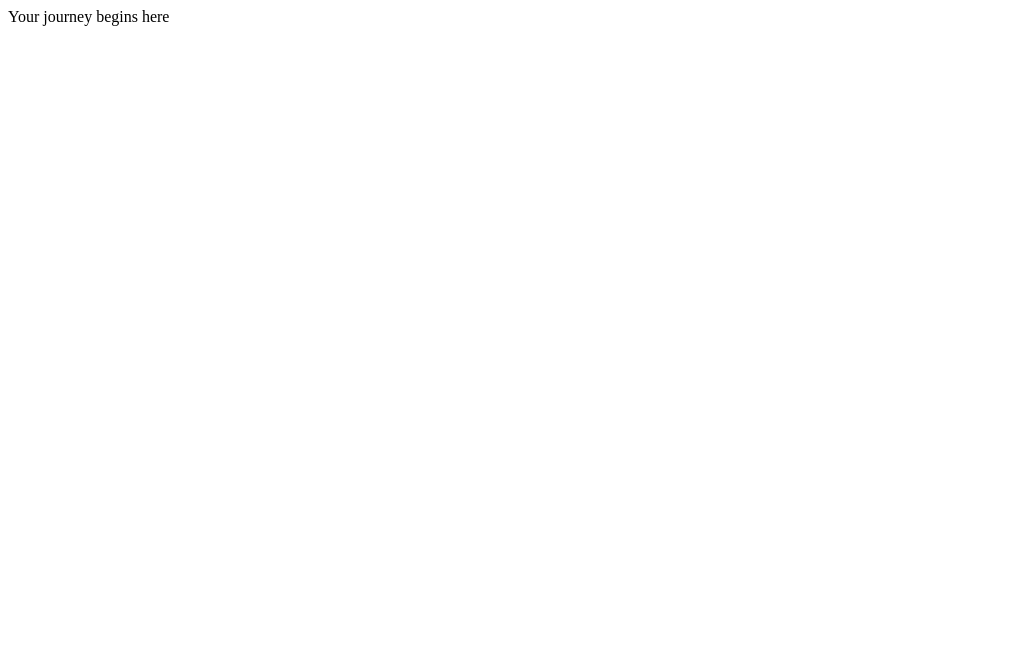
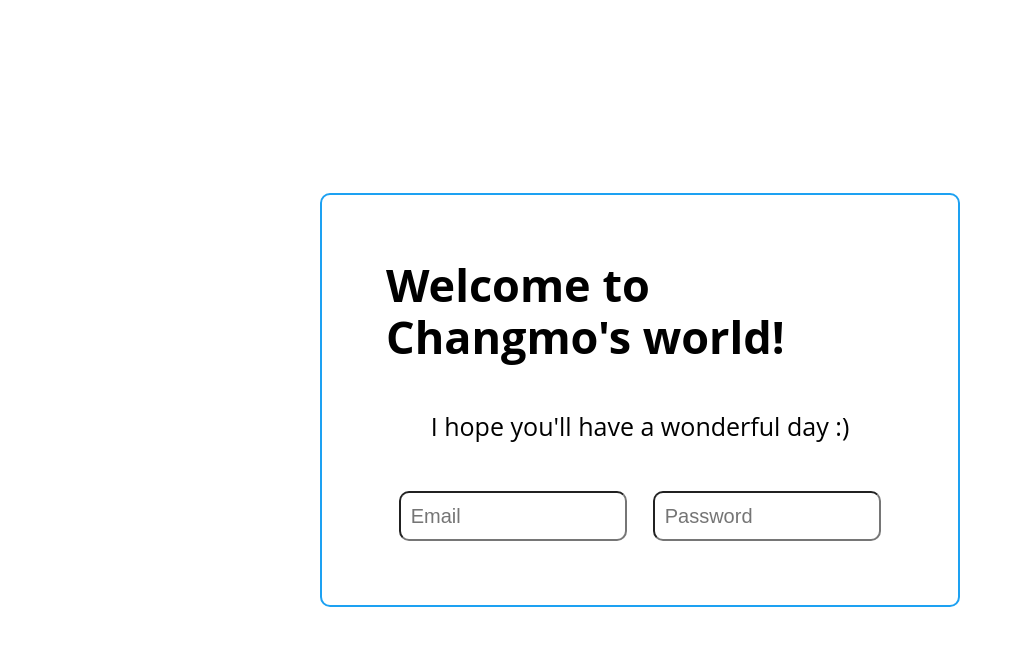
Before and after one commit to ChangmoSung/Changmo, a React (Create React App) app in the folder client/: page / in a window 1280 px wide. Shown: the top 646 px of the page, without its empty margins (0-1014 px from the left). Built offline with nearby package versions, Linux system fonts and the light colour scheme.

Commit message:
landing page

```diff
--- a/client/package.json
+++ b/client/package.json
@@ -6,6 +6,7 @@
     "@testing-library/jest-dom": "^4.2.4",
     "@testing-library/react": "^9.3.2",
     "@testing-library/user-event": "^7.1.2",
+    "node-sass": "^4.14.1",
     "react": "^17.0.1",
     "react-dom": "^17.0.1",
     "react-redux": "^7.2.1",
--- a/client/src/App.js
+++ b/client/src/App.js
@@ -1,7 +1,9 @@
 import React from "react";
+import "./components/styles/styles.scss";
+import LandingPage from "./components/layout/LandingPage/index.js";
 
 function App() {
-  return <div className="App">Your journey begins here</div>;
+  return <LandingPage />;
 }
 
 export default App;
--- /dev/null
+++ b/client/src/components/layout/LandingPage/index.js
@@ -0,0 +1,17 @@
+import React from "react";
+import "./index.scss";
+
+const LandingPage = () => (
+  <div class="landingPage">
+    <div class="wrapper landingPageTitle">
+      <h1>Welcome to Changmo's world!</h1>
+      <p>I hope you'll have a wonderful day :)</p>
+      <form>
+        <input type="email" placeholder="Email" />
+        <input type="password" placeholder="Password" />
+      </form>
+    </div>
+  </div>
+);
+
+export default LandingPage;
--- /dev/null
+++ b/client/src/components/layout/LandingPage/index.scss
@@ -0,0 +1,40 @@
+.landingPage {
+  display: flex;
+  align-items: center;
+  height: 100%;
+
+  .landingPageTitle {
+    display: flex;
+    flex-direction: column;
+    align-items: center;
+    width: 50%;
+    padding: 5%;
+    border: 2px solid rgb(29, 161, 242);
+    border-radius: 1rem;
+
+    h1 {
+      margin: 0;
+      font-size: 4.5rem;
+    }
+
+    p {
+      font-size: 2.5rem;
+      margin: 5rem 0;
+    }
+
+    form {
+      height: 5rem;
+      width: 100%;
+      display: flex;
+      justify-content: space-around;
+
+      input {
+        height: 100%;
+        width: 45%;
+        border-radius: 1rem;
+        font-size: 2rem;
+        padding-left: 1rem;
+      }
+    }
+  }
+}
--- /dev/null
+++ b/client/src/components/styles/global.scss
@@ -0,0 +1,18 @@
+html {
+  font-size: 62.5%;
+  font-family: "Open Sans", sans-serif;
+}
+
+#root {
+  height: 100vh;
+}
+
+img {
+  width: 100%;
+  height: 100%;
+}
+
+.wrapper {
+  width: 85%;
+  margin: 0 auto;
+}
--- /dev/null
+++ b/client/src/components/styles/setup.scss
@@ -0,0 +1,223 @@
+html {
+  line-height: 1.15;
+  -ms-text-size-adjust: 100%;
+  -webkit-text-size-adjust: 100%;
+}
+body {
+  margin: 0;
+}
+article,
+aside,
+footer,
+header,
+nav,
+section {
+  display: block;
+}
+h1 {
+  font-size: 2em;
+  margin: 0.67em 0;
+}
+figcaption,
+figure,
+main {
+  display: block;
+}
+figure {
+  margin: 1em 40px;
+}
+hr {
+  box-sizing: content-box;
+  height: 0;
+  overflow: visible;
+}
+pre {
+  font-family: monospace, monospace;
+  font-size: 1em;
+}
+a {
+  background-color: transparent;
+  -webkit-text-decoration-skip: objects;
+}
+abbr[title] {
+  border-bottom: none;
+  text-decoration: underline;
+  text-decoration: underline dotted;
+}
+b,
+strong {
+  font-weight: inherit;
+}
+b,
+strong {
+  font-weight: bolder;
+}
+code,
+kbd,
+samp {
+  font-family: monospace, monospace;
+  font-size: 1em;
+}
+dfn {
+  font-style: italic;
+}
+mark {
+  background-color: #ff0;
+  color: #000;
+}
+small {
+  font-size: 80%;
+}
+sub,
+sup {
+  font-size: 75%;
+  line-height: 0;
+  position: relative;
+  vertical-align: baseline;
+}
+sub {
+  bottom: -0.25em;
+}
+sup {
+  top: -0.5em;
+}
+audio,
+video {
+  display: inline-block;
+}
+audio:not([controls]) {
+  display: none;
+  height: 0;
+}
+img {
+  border-style: none;
+}
+svg:not(:root) {
+  overflow: hidden;
+}
+button,
+input,
+optgroup,
+select,
+textarea {
+  font-family: sans-serif;
+  font-size: 100%;
+  line-height: 1.15;
+  margin: 0;
+}
+button,
+input {
+  overflow: visible;
+}
+button,
+select {
+  text-transform: none;
+}
+button,
+html [type="button"],
+[type="reset"],
+[type="submit"] {
+  -webkit-appearance: button;
+}
+button::-moz-focus-inner,
+[type="button"]::-moz-focus-inner,
+[type="reset"]::-moz-focus-inner,
+[type="submit"]::-moz-focus-inner {
+  border-style: none;
+  padding: 0;
+}
+button:-moz-focusring,
+[type="button"]:-moz-focusring,
+[type="reset"]:-moz-focusring,
+[type="submit"]:-moz-focusring {
+  outline: 1px dotted ButtonText;
+}
+fieldset {
+  padding: 0.35em 0.75em 0.625em;
+}
+legend {
+  box-sizing: border-box;
+  color: inherit;
+  display: table;
+  max-width: 100%;
+  padding: 0;
+  white-space: normal;
+}
+progress {
+  display: inline-block;
+  vertical-align: baseline;
+}
+textarea {
+  overflow: auto;
+}
+[type="checkbox"],
+[type="radio"] {
+  box-sizing: border-box;
+  padding: 0;
+}
+[type="number"]::-webkit-inner-spin-button,
+[type="number"]::-webkit-outer-spin-button {
+  height: auto;
+}
+[type="search"] {
+  -webkit-appearance: textfield;
+  outline-offset: -2px;
+}
+[type="search"]::-webkit-search-cancel-button,
+[type="search"]::-webkit-search-decoration {
+  -webkit-appearance: none;
+}
+::-webkit-file-upload-button {
+  -webkit-appearance: button;
+  font: inherit;
+}
+details,
+menu {
+  display: block;
+}
+summary {
+  display: list-item;
+}
+canvas {
+  display: inline-block;
+}
+template {
+  display: none;
+}
+[hidden] {
+  display: none;
+}
+
+.clearfix:after {
+  visibility: hidden;
+  display: block;
+  font-size: 0;
+  content: "";
+  clear: both;
+  height: 0;
+}
+
+html {
+  -moz-box-sizing: border-box;
+  -webkit-box-sizing: border-box;
+  box-sizing: border-box;
+}
+
+*,
+*:before,
+*:after {
+  box-sizing: inherit;
+}
+
+.sr-only {
+  position: absolute;
+  width: 1px;
+  height: 1px;
+  margin: -1px;
+  border: 0;
+  padding: 0;
+  white-space: nowrap;
+  clip-path: inset(100%);
+  clip: rect(0 0 0 0);
+  overflow: hidden;
+}
--- /dev/null
+++ b/client/src/components/styles/styles.scss
@@ -0,0 +1,2 @@
+@import "setup";
+@import "global";
```
Also changed, not shown: 1 other file (tests, documents, lock files or other folders).
